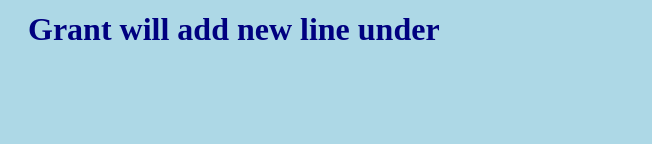
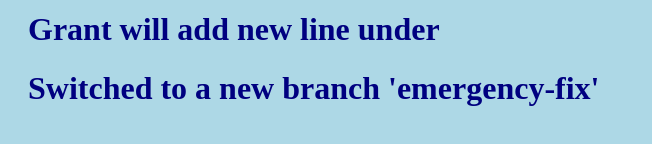
Before and after one commit to gguan1201/test1, a plain HTML site: page index.html in a window 1280 px wide. Shown: the part 210-354 px from the top of the page, without its empty margins (0-652 px from the left). Drawn offline with Linux system fonts and the light colour scheme.

Commit message:
updated index.html with emergency fix

```diff
--- a/index.html
+++ b/index.html
@@ -14,5 +14,7 @@
 
 <h1>Grant will add new line under</h1>
 
+<h1>Switched to a new branch 'emergency-fix'</h1>
+
 </body>
 </html>
```
